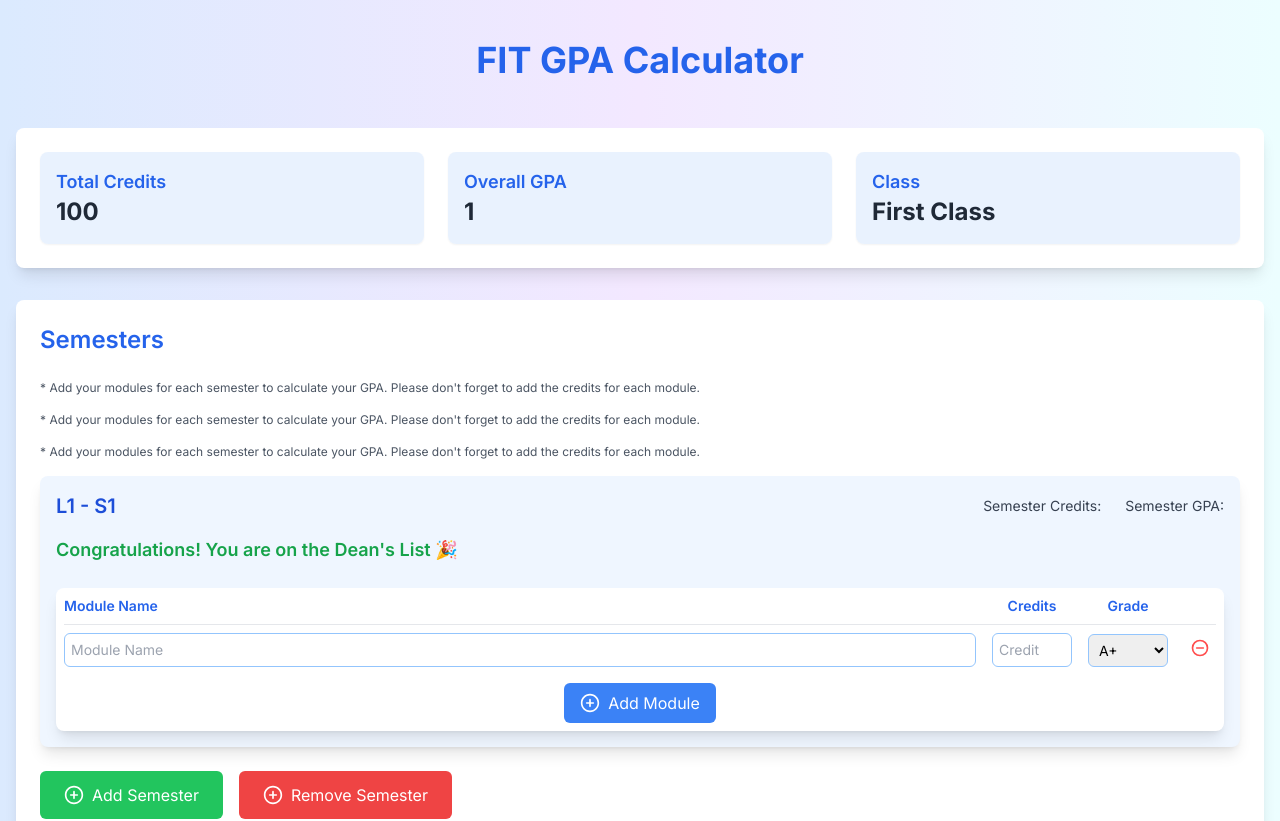
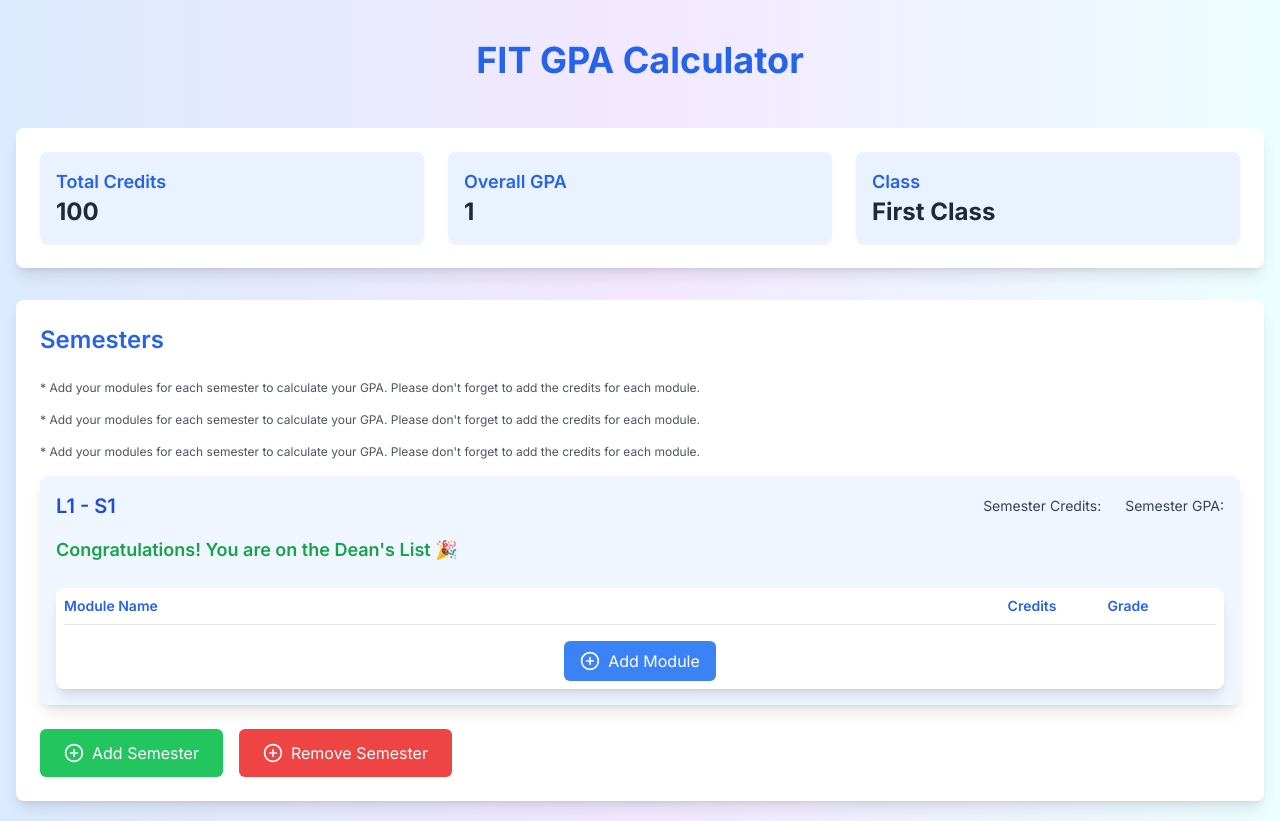
Before and after one commit to IshanHansaka/fit-gpa-calculator, a Next.js app: page / in a window 1280 px wide. Shown: the top 821 px of the page. Built offline with nearby package versions, Linux system fonts and the light colour scheme.

Commit message:
feat: add functionality to add and remove module

```diff
--- a/app/component/SemCard.tsx
+++ b/app/component/SemCard.tsx
@@ -1,7 +1,24 @@
+"use client";
+
+import { useState } from 'react';
+import Image from 'next/image';
 import Module from './Module';
-import Image from 'next/image';
+
+interface ModuleType {
+  id: number;
+}
 
 const SemCard = () => {
+  const [modules, setModules] = useState<ModuleType[]>([]);
+
+  const handleAddModule = () => {
+    setModules([...modules, { id: Date.now() }]);
+  };
+
+  const handleRemoveModule = (id: number) => {
+    setModules(modules.filter((module) => module.id !== id));
+  };
+
   return (
     <>
       <div className="flex flex-col md:flex-row items-center justify-between">
@@ -28,9 +45,17 @@ const SemCard = () => {
           <div className="w-12 md:w-20 text-center">Grade</div>
           <div className="w-5 md:w-8 text-center"></div>
         </div>
-        <Module />
+
+        {modules.map((module) => (
+          <Module
+            key={module.id}
+            id={module.id}
+            onRemove={handleRemoveModule}
+          />
+        ))}
+
         <div className="flex justify-center mt-4">
-          <button className="px-2 py-1 md:px-4 md:py-2 bg-blue-500 text-white rounded-md hover:bg-blue-600 focus:outline-none flex items-center justify-center gap-2 text-sm md:text-base">
+          <button onClick={handleAddModule} className="px-2 py-1 md:px-4 md:py-2 bg-blue-500 text-white rounded-md hover:bg-blue-600 focus:outline-none flex items-center justify-center gap-2 text-sm md:text-base">
             <Image src="/add.svg" width={20} height={20} alt="add icon" />
             <span className="hidden md:block">Add Module</span>
           </button>
```
